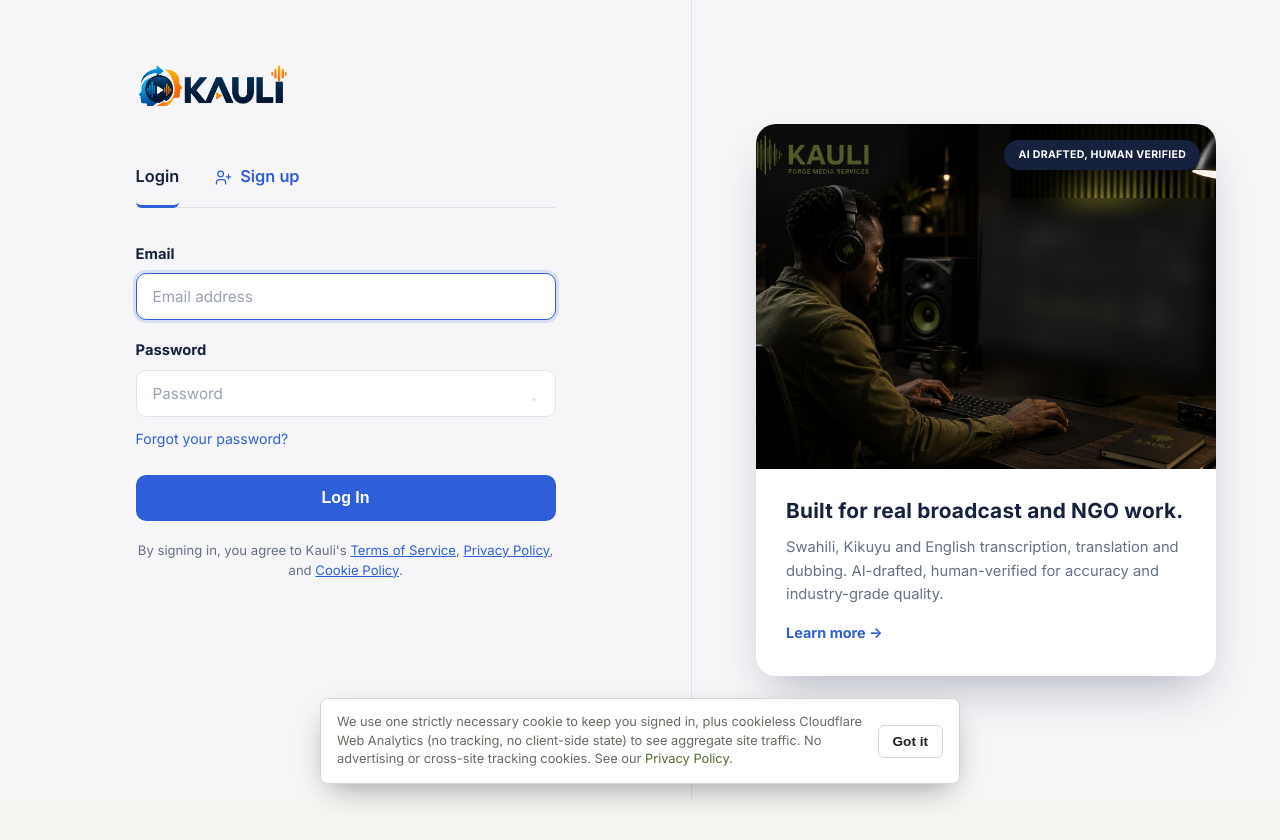
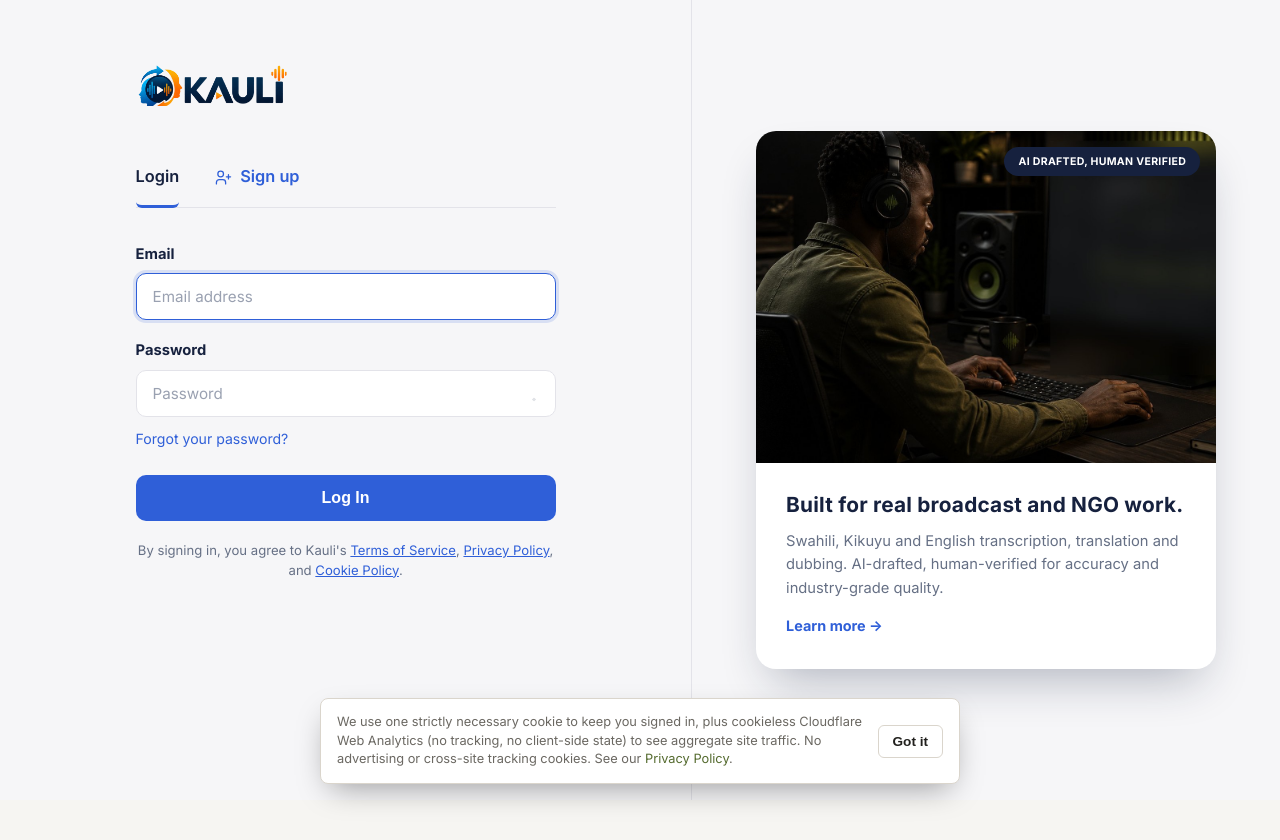
Before and after one commit to GodfreyNjo/Kauli, a FastAPI app: page /login in a window 1280 px wide. Shown: the top 840 px of the page. Run offline with FastAPI, Linux system fonts and the light colour scheme.

Commit message:
Crop the login showcase photo to drop the baked-in logo
Follow-up to the login redesign: the showcase card was still pointing
at login-bg.jpg wholesale, which has a second "KAULI" wordmark baked
into its top-left corner and a deliberately-blurred monitor - both
built for the old dark full-bleed treatment, wrong for this tighter
card. Tried fixing it with background-position first; the math doesn't
work - this source image is only wide enough relative to the card's box
for cover-cropping to trim about 11% of its width, nowhere near enough
to crop out a logo that spans roughly a quarter of it.

Real fix: a pre-cropped derivative, login-showcase.jpg (crop box
y:195-1024, x:0-1150 of the original - below the wordmark, before the
dead space past the monitor), with the card's aspect-ratio set to match
that crop exactly so cover applies no further distortion. login-bg.jpg
itself is untouched.

Still a placeholder, not the actual new photo the user's redesign mock
shows (real content on the monitor, no baked-in logo at all) - that
needs the real source file, which doesn't exist in this repo. Flagged
in chat as a known gap, not shipped as if it were final.

Co-Authored-By: Claude Sonnet 5 <noreply@anthropic.com>

```diff
--- a/webapp/static/style.css
+++ b/webapp/static/style.css
@@ -1216,17 +1216,24 @@ tbody tr:hover { background: var(--hover); }
   width: 100%; max-width: 460px; background: #fff; border-radius: 20px; overflow: hidden;
   box-shadow: 0 24px 48px -16px color-mix(in srgb, var(--auth-ink) 32%, transparent);
 }
-/* Placeholder crop of the same real photo used on the old dark login (see
-   git history) - that version has the monitor deliberately blurred and a
-   second wordmark baked into the top-left corner, both wrong for this
-   tighter card crop. Needs the new, uncropped source photo (the one this
-   redesign's mock actually shows, with real content on the monitor and no
-   baked-in logo) swapped in here - flagged in chat, not silently shipped
-   as final. */
+/* login-showcase.jpg is a real crop of the same photo the old dark login
+   used (login-bg.jpg, untouched, still whatever else might reference it) -
+   not a new photo. That source has a second wordmark baked into the top-
+   left corner and a deliberately-blurred monitor (see login-bg.jpg's own
+   git history), both wrong for this tighter card. Neither is fixable via
+   background-position alone: the source is wide enough relative to this
+   box that cover-cropping only ever trims ~11% of the width, nowhere near
+   enough to crop a corner logo that spans ~25% of it. So this is a real
+   pre-cropped derivative (crop box y:195-1024, x:0-1150 of the original -
+   below the wordmark, before the empty dead space past the monitor),
+   aspect-ratio set to match that crop exactly so cover applies no further
+   distortion. Still a placeholder, not the actual new photo the redesign
+   mock shows (real content on the monitor, no baked-in logo) - flagged in
+   chat, not shipped as final. */
 .auth-showcase-photo {
-  position: relative; aspect-ratio: 4 / 3;
-  background-image: url('/static/login-bg.jpg');
-  background-size: cover; background-position: 38% 30%;
+  position: relative; aspect-ratio: 1150 / 829;
+  background-image: url('/static/login-showcase.jpg');
+  background-size: cover; background-position: center;
 }
 .auth-showcase-badge {
   position: absolute; top: 16px; right: 16px;
```
Also changed, not shown: webapp/static/login-showcase.jpg (added).
